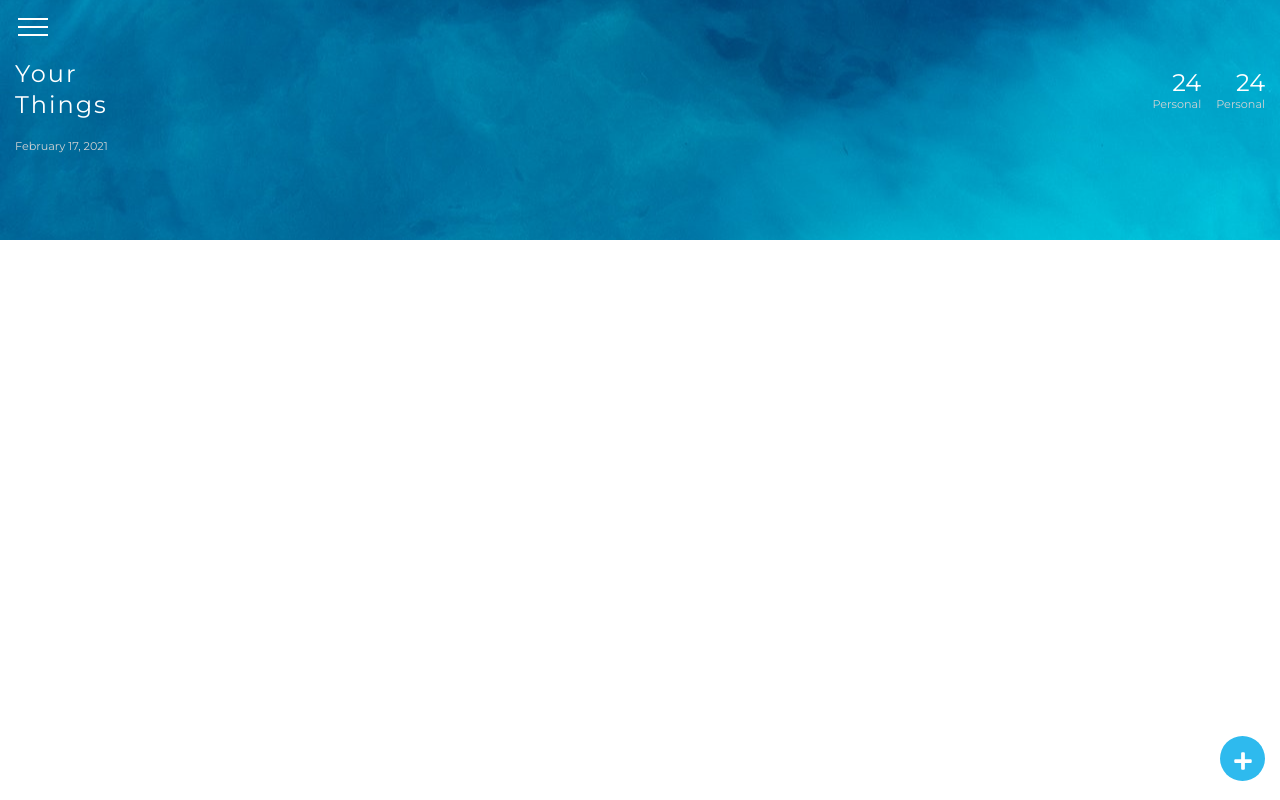
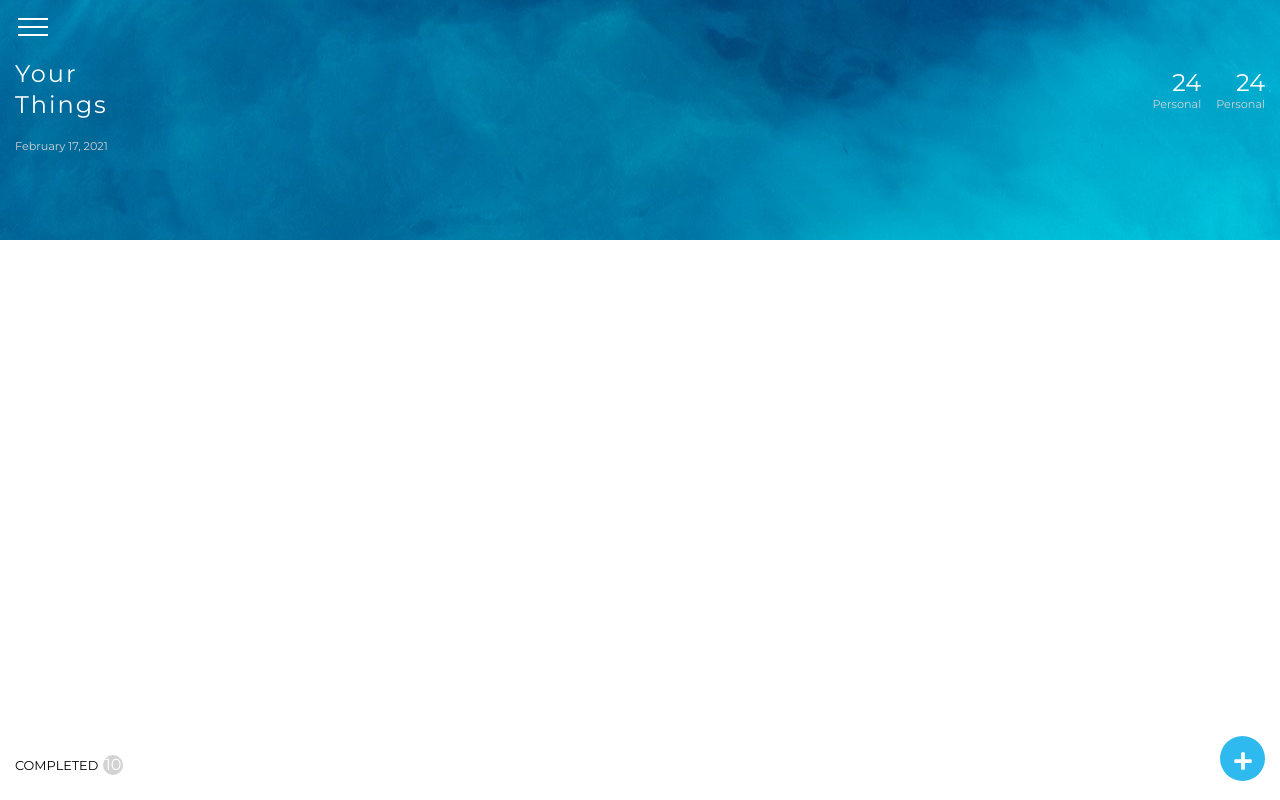
Before and after one commit to Kloosk/ToDo, a React (Create React App) app: page /#/ in a window 1280 px wide. Built offline with nearby package versions, Linux system fonts and the light colour scheme.

Commit message:
Added completed

```diff
--- /dev/null
+++ b/src/components/completed/index.js
@@ -0,0 +1,13 @@
+import React from 'react';
+import {Container,P,Circle} from "./style";
+
+const Completed = () => {
+    return (
+        <Container>
+            <P>COMPLETED</P>
+            <Circle>10</Circle>
+        </Container>
+    );
+};
+
+export default Completed;
--- /dev/null
+++ b/src/components/completed/style.js
@@ -0,0 +1,23 @@
+import styled from 'styled-components'
+
+export const Container = styled.div`
+  position: fixed;
+  bottom: 25px;
+  left: 15px;
+  display: flex;
+  align-items: center;
+  justify-content: center;
+`;
+export const P = styled.p`
+  font-size: 0.8rem;
+  text-transform: uppercase;
+  margin-right: 5px;
+`;
+export const Circle = styled.div`
+  height: 20px;
+  width: 20px;
+  background-color: ${props => props.theme.gray};
+  color: ${props => props.theme.color};
+  text-align: center;
+  border-radius: 50%;
+`;
--- a/src/containers/dashboard/index.js
+++ b/src/containers/dashboard/index.js
@@ -2,11 +2,13 @@ import React from 'react';
 import {Container} from "./style";
 import AddButton from "../../shared/addButton";
 import NavDashboard from "../../components/navDashboard";
+import Completed from "../../components/completed";
 
 const Dashboard = () => {
     return (
       <Container>
           <NavDashboard/>
+          <Completed/>
           <AddButton link="/add"/>
       </Container>
     );
```
